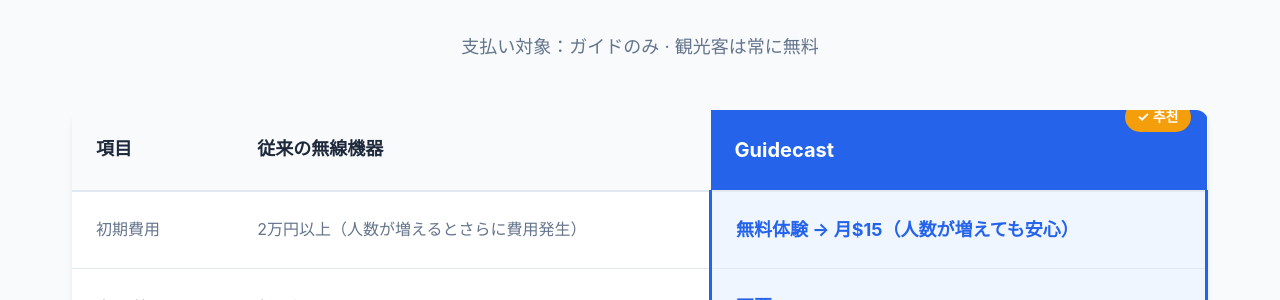
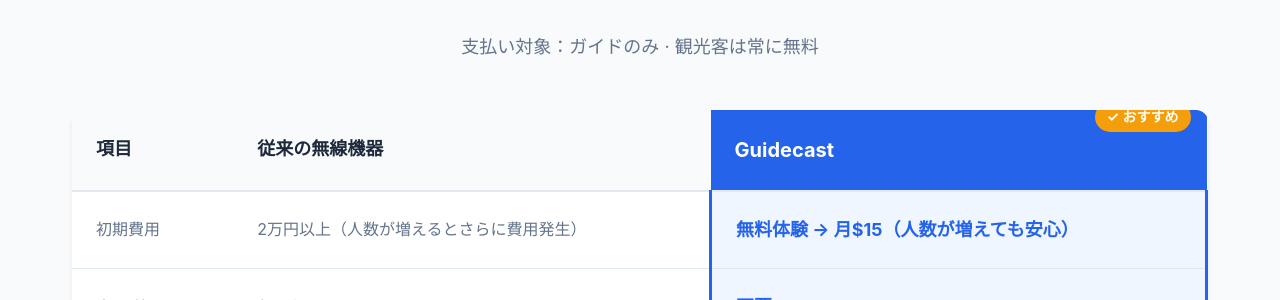
Before and after one commit to jinhoyoo/guidecast_landing, a Jekyll site: the page built from ja/index.html, in a window 1280 px wide and 1400 px high, scrolled down 4289 px. Shown: the part 150-450 px from the top of the window. Built offline with Jekyll 4.4.1, drawn with Linux system fonts in a browser that asks for light colours.

Commit message:
feat: add comparison badges for multiple languages in translations and update styles

```diff
--- a/_data/translations.yml
+++ b/_data/translations.yml
@@ -125,6 +125,7 @@
   comparison:
     title: "무선 장비 vs Guidecast"
     subtitle: "결제 주체: 가이드 · 관광객은 항상 무료"
+    badge: "✓ 추천"
     headers:
       item: "항목"
       wireless: "기존 무선 장비"
@@ -327,6 +328,7 @@
   comparison:
     title: "Wireless Equipment vs Guidecast"
     subtitle: "Payment: Guides only · Tourists always free"
+    badge: "✓ Recommended"
     headers:
       item: "Item"
       wireless: "Traditional Wireless"
@@ -528,6 +530,7 @@
   comparison:
     title: "無線設備 vs Guidecast"
     subtitle: "付費對象：僅導遊 · 遊客永遠免費"
+    badge: "✓ 推薦"
     headers:
       item: "項目"
       wireless: "傳統無線設備"
@@ -729,6 +732,7 @@
   comparison:
     title: "无线设备 vs Guidecast"
     subtitle: "付费对象：仅导游 · 游客永远免费"
+    badge: "✓ 推荐"
     headers:
       item: "项目"
       wireless: "传统无线设备"
@@ -930,6 +934,7 @@
   comparison:
     title: "無線機器 vs Guidecast"
     subtitle: "支払い対象：ガイドのみ · 観光客は常に無料"
+    badge: "✓ おすすめ"
     headers:
       item: "項目"
       wireless: "従来の無線機器"
--- a/_includes/comparison.html
+++ b/_includes/comparison.html
@@ -11,7 +11,10 @@
           <tr>
             <th>{{ t.headers.item }}</th>
             <th>{{ t.headers.wireless }}</th>
-            <th class="highlight">{{ t.headers.guidecast }}</th>
+            <th class="highlight">
+              {{ t.headers.guidecast }}
+              <span class="comparison-badge">{{ t.badge }}</span>
+            </th>
           </tr>
         </thead>
         <tbody>
--- a/assets/css/styles.css
+++ b/assets/css/styles.css
@@ -613,8 +613,7 @@
   position: relative;
 }
 
-.comparison-table thead th.highlight::after {
-  content: '✓ 추천';
+.comparison-badge {
   position: absolute;
   top: -8px;
   right: 1rem;
@@ -624,6 +623,7 @@
   border-radius: var(--radius-full);
   font-size: var(--font-size-sm);
   font-weight: 700;
+  white-space: nowrap;
 }
 
 .comparison-table th,
--- a/css/styles.css
+++ b/css/styles.css
@@ -613,8 +613,7 @@
   position: relative;
 }
 
-.comparison-table thead th.highlight::after {
-  content: '✓ 추천';
+.comparison-badge {
   position: absolute;
   top: -8px;
   right: 1rem;
@@ -624,6 +623,7 @@
   border-radius: var(--radius-full);
   font-size: var(--font-size-sm);
   font-weight: 700;
+  white-space: nowrap;
 }
 
 .comparison-table th,
```
